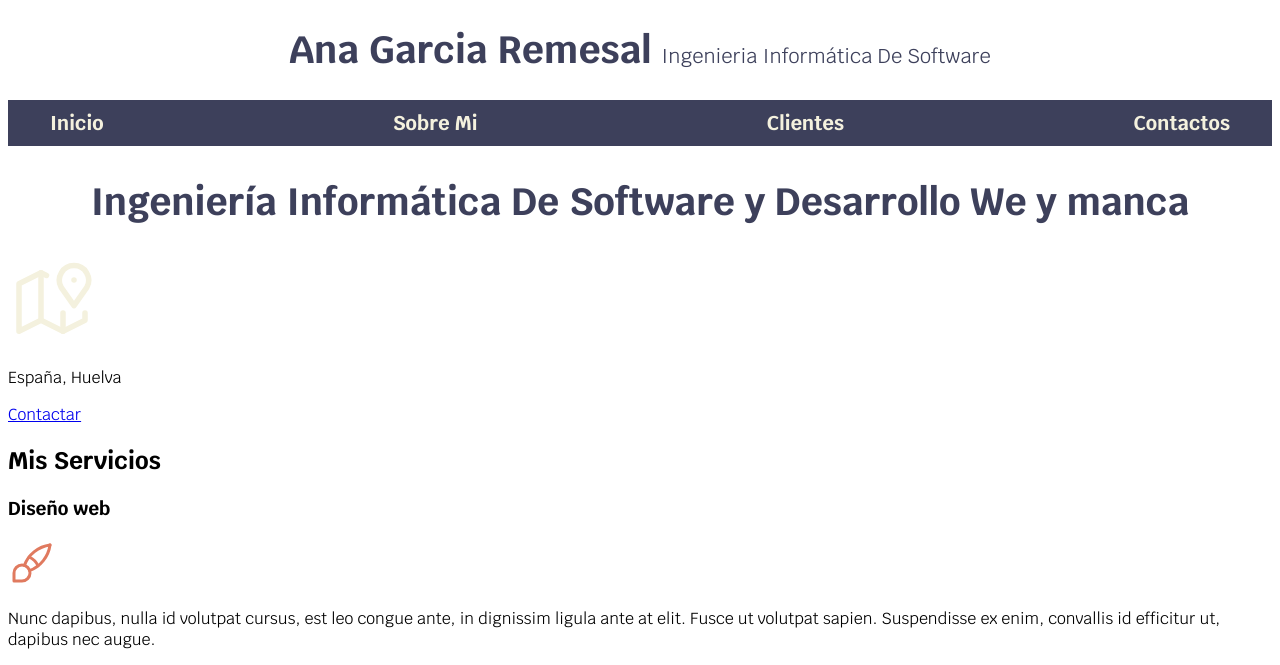
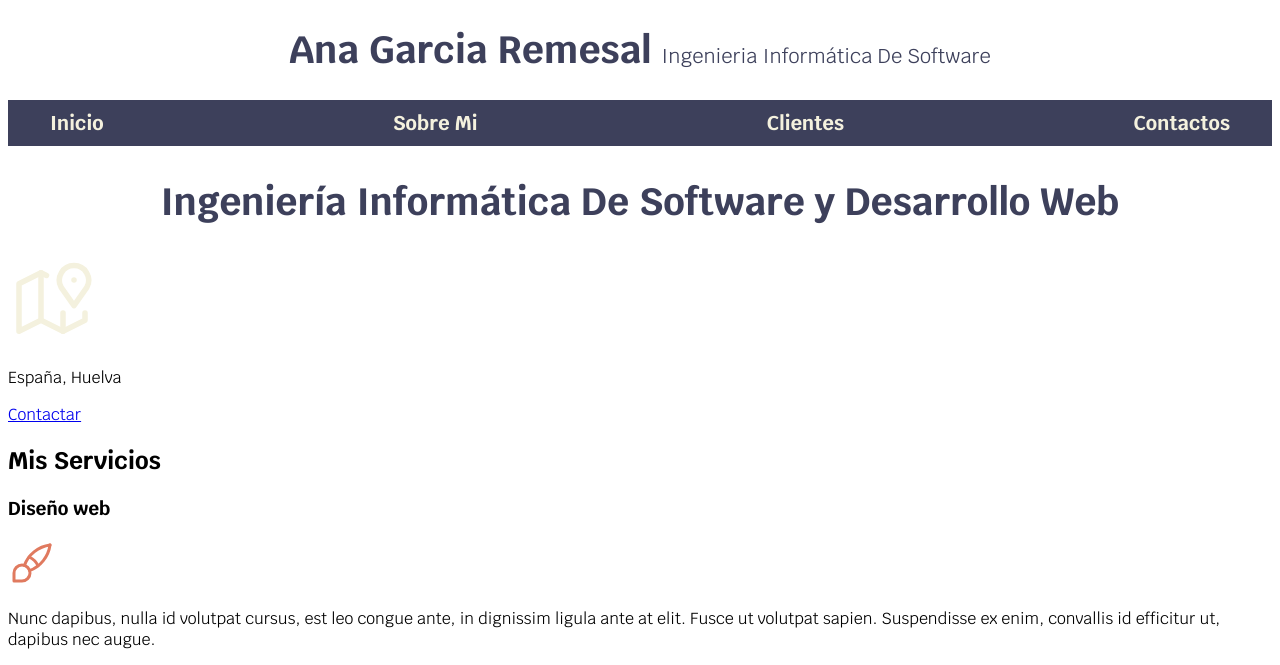
Before and after one commit to MeganCreator/MeganCreator.github.io, a plain HTML site: page index.html in a window 1280 px wide. Shown: the top 665 px of the page. Drawn offline with Linux system fonts and the light colour scheme.

Commit message:
Revert "Cambio importante en index"
This reverts commit 0e40324127544fcbe2569735810b99438d5b2e0e.

```diff
--- a/index.html
+++ b/index.html
@@ -35,7 +35,7 @@
 
 
     <section>
-        <h2 class="titulo">Ingeniería Informática De Software y Desarrollo We y manca</h2>
+        <h2 class="titulo">Ingeniería Informática De Software y Desarrollo Web</h2>
 
         <svg xmlns="http://www.w3.org/2000/svg" class="icon icon-tabler icon-tabler-map-2" width="88" height="88" viewBox="0 0 24 24" stroke-width="1.5" stroke="#f4f1de" fill="none" stroke-linecap="round" stroke-linejoin="round">
             <path stroke="none" d="M0 0h24v24H0z" fill="none"/>
```
